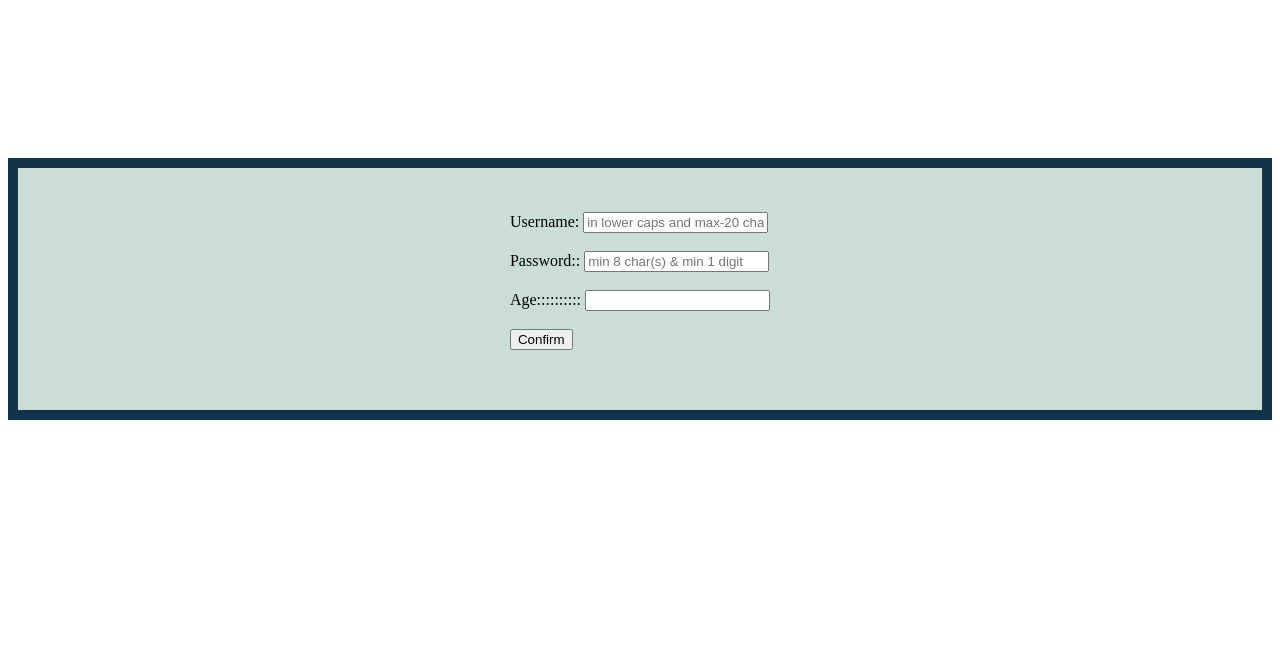
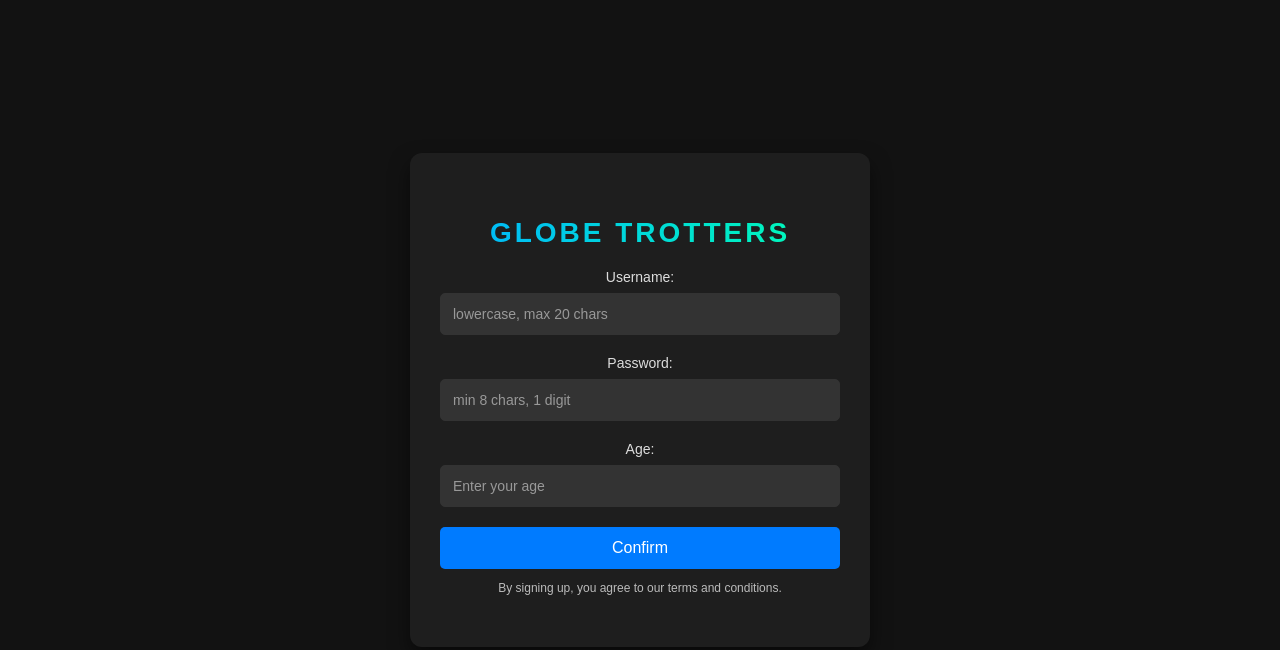
Before and after one commit to bhavanisankardavuluri10/NASA_SPACE_APPS_CHALLANGE, a website: page signUp.html in a window 1280 px wide. Drawn offline with Linux system fonts and the light colour scheme.

Commit message:
Update signUp.html

```diff
--- a/signUp.html
+++ b/signUp.html
@@ -3,43 +3,117 @@
 <head>
     <meta charset="UTF-8">
     <meta name="viewport" content="width=device-width, initial-scale=1.0">
-    <title>Login</title>
+    <title>Sign Up</title>
+    <style>
+        body {
+            font-family: 'Arial', sans-serif;
+            background-color: #121212; /* Dark background */
+            color: #fff; /* Light text color for contrast */
+            margin: 0;
+            padding: 0;
+            display: flex;
+            justify-content: center;
+            align-items: center;
+            height: 100vh;
+        }
+
+        .center {
+            background-color: #1e1e1e; /* Slightly lighter dark color for the form */
+            border-radius: 12px;
+            box-shadow: 0 10px 20px rgba(0, 0, 0, 0.5); /* Shadow effect */
+            padding: 40px 30px;
+            max-width: 400px;
+            width: 100%;
+            text-align: center;
+        }
+
+        .globe-trotters-title {
+            font-size: 28px;
+            font-weight: bold;
+            color: #0d254f;
+            letter-spacing: 3px;
+            margin-bottom: 20px;
+            text-transform: uppercase;
+            background: linear-gradient(90deg, #00b3ff, #00ffb3);
+            -webkit-background-clip: text;
+            -webkit-text-fill-color: transparent;
+        }
+
+        .center label {
+            display: block;
+            margin-bottom: 8px;
+            font-size: 14px;
+            color: #ddd; /* Light text for labels */
+        }
+
+        .center input {
+            width: 100%;
+            padding: 12px;
+            margin-bottom: 20px;
+            border: 1px solid #333;
+            border-radius: 5px;
+            font-size: 14px;
+            box-sizing: border-box;
+            background-color: #333; /* Dark input field */
+            color: #fff; /* White text inside the input */
+        }
+
+        .center input::placeholder {
+            color: #999; /* Placeholder text color */
+        }
+
+        .center input:focus {
+            border-color: #007bff;
+            outline: none;
+            box-shadow: 0 0 5px rgba(0, 123, 255, 0.5);
+        }
+
+        .center button {
+            background-color: #007bff;
+            color: #fff;
+            border: none;
+            border-radius: 5px;
+            padding: 12px;
+            width: 100%;
+            cursor: pointer;
+            font-size: 16px;
+            transition: background-color 0.3s ease;
+        }
+
+        .center button:hover {
+            background-color: #0056b3;
+        }
+
+        .center p {
+            font-size: 12px;
+            color: #bbb; /* Subtle text color for terms */
+        }
+
+        @media (max-width: 500px) {
+            .center {
+                padding: 30px 20px;
+            }
+        }
+    </style>
 </head>
 <body>
 
-     <style>
-        .center{
-            position: relative;
-            display:flex;
-            justify-content: center;
-            flex-direction: column;
-            align-items: center;
-            height: 200px;
-            top:150px;
-            padding: 21px;
-            border: 10px solid rgb(18, 52, 73);
+    <div class="center">
+        <h2 class="globe-trotters-title">Globe Trotters</h2>
+        <form id="signupForm">
+            <label for="username">Username:</label>
+            <input type="text" id="username" name="username" required placeholder="lowercase, max 20 chars">
 
-           background-color: rgb(202, 221, 215);
-        }
-     </style>
+            <label for="password">Password:</label>
+            <input type="password" id="password" name="password" required placeholder="min 8 chars, 1 digit">
 
+            <label for="age">Age:</label>
+            <input type="text" id="age" name="age" required placeholder="Enter your age">
 
-    <div class="center">
-    <form id="signupForm">
-        <label for="username">Username:</label>
-        <input type="text" id="username" name="username" required placeholder="in lower caps and max-20 char(s)"><br>
-        <br>
-        <label for="password">Password::</label>
-        <input type="password" id="password" name="password" required placeholder="min 8 char(s) & min 1 digit "><br>
-        <br>
-        <label for="age">Age::::::::::</label>
-
-        <input type="text" id="age" name="age" required><br><br>
-        <button type="submit">Confirm</button>
-        <p></p>
-
-    </form>
-</div>
+            <button type="submit">Confirm</button>
+            <p>By signing up, you agree to our terms and conditions.</p>
+        </form>
+    </div>
 
     <script src="signup.js"></script>
 </body>
```
